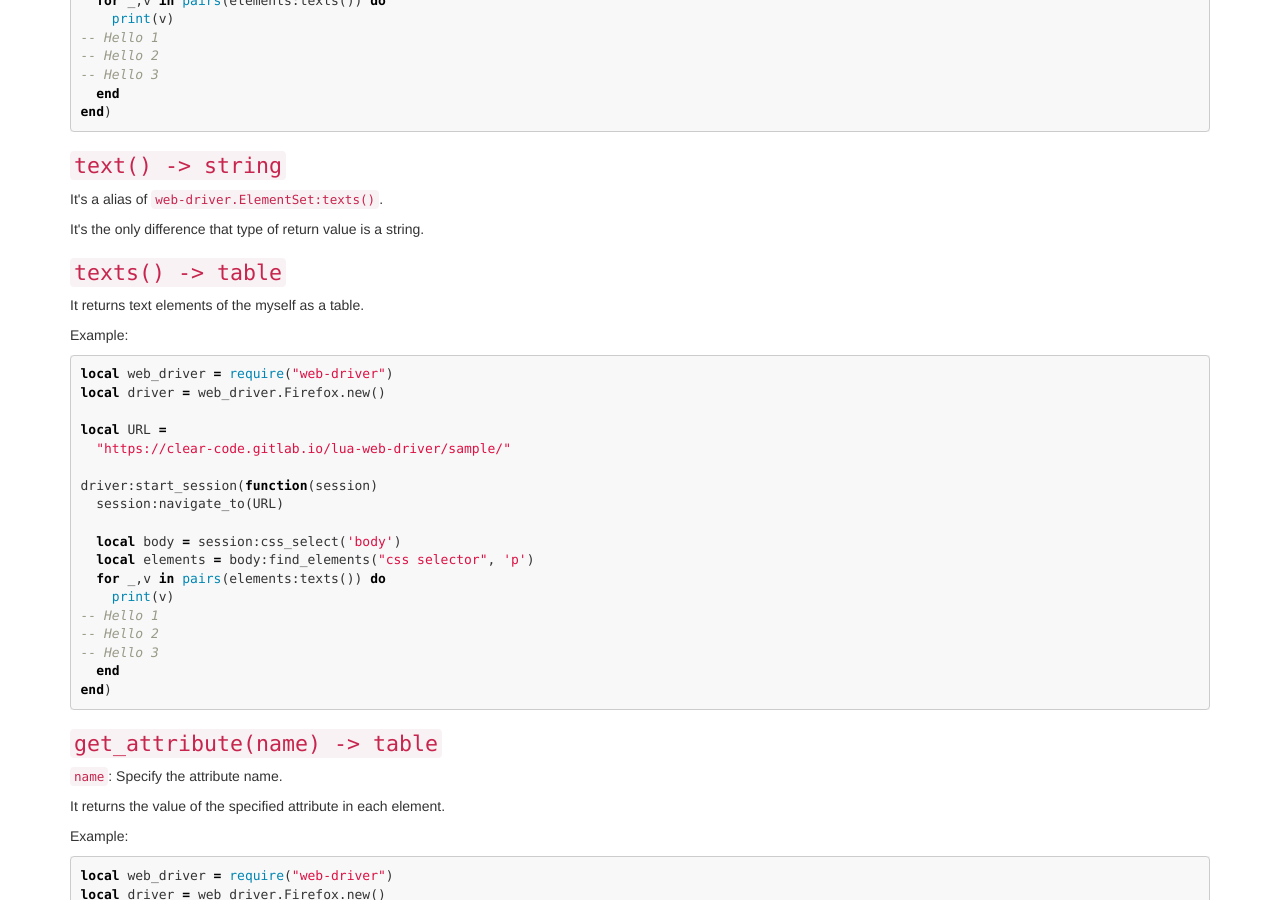
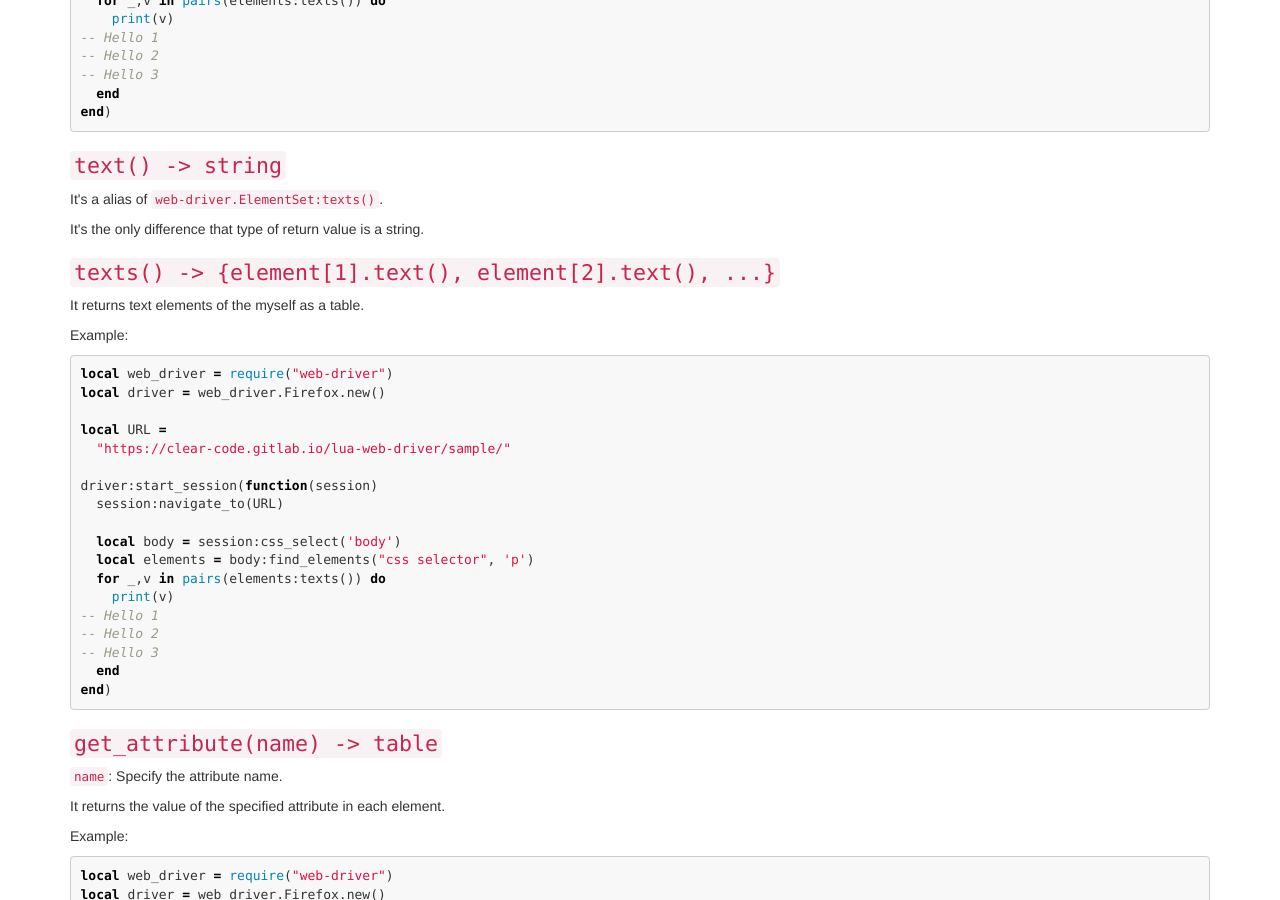
Before and after one commit to clear-code/lua-web-driver, a Jekyll site: the page built from docs/reference/elementset.md, in a window 1280 px wide and 900 px high, scrolled down 897 px. Built offline with Jekyll 4.4.1, drawn with Linux system fonts in a browser that asks for light colours.

Commit message:
Improve to more meaningful explain about a return value

```diff
--- a/docs/reference/elementset.md
+++ b/docs/reference/elementset.md
@@ -61,7 +61,7 @@ It's a alias of [`web-driver.ElementSet:texts()`][elementset-texts].
 
 It's the only difference that type of return value is a string.
 
-### `texts() -> table` {#texts}
+### `texts() -> {element[1].text(), element[2].text(), ...}` {#texts}
 
 It returns text elements of the myself as a table.
 
```
Also changed, not shown: docs/ja/reference/elementset.md (+1 -1 lines), 1 other file.
